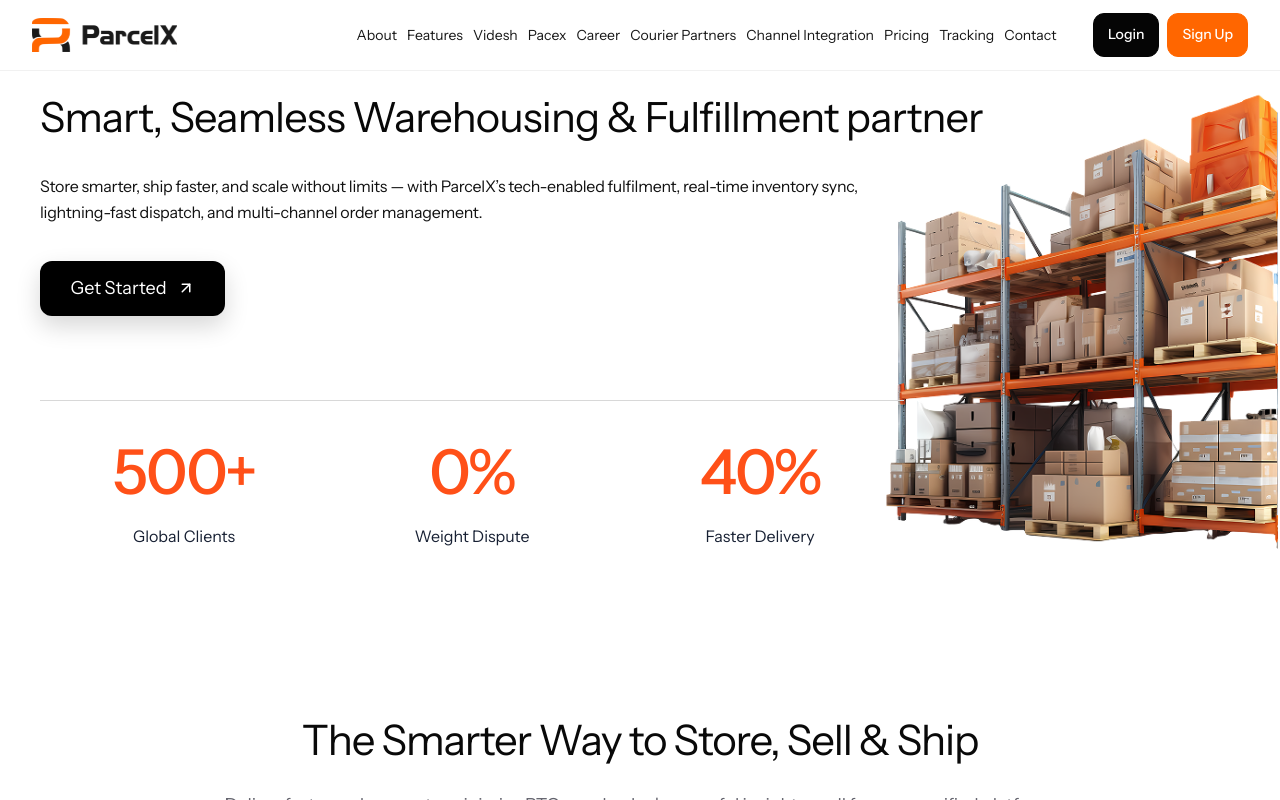
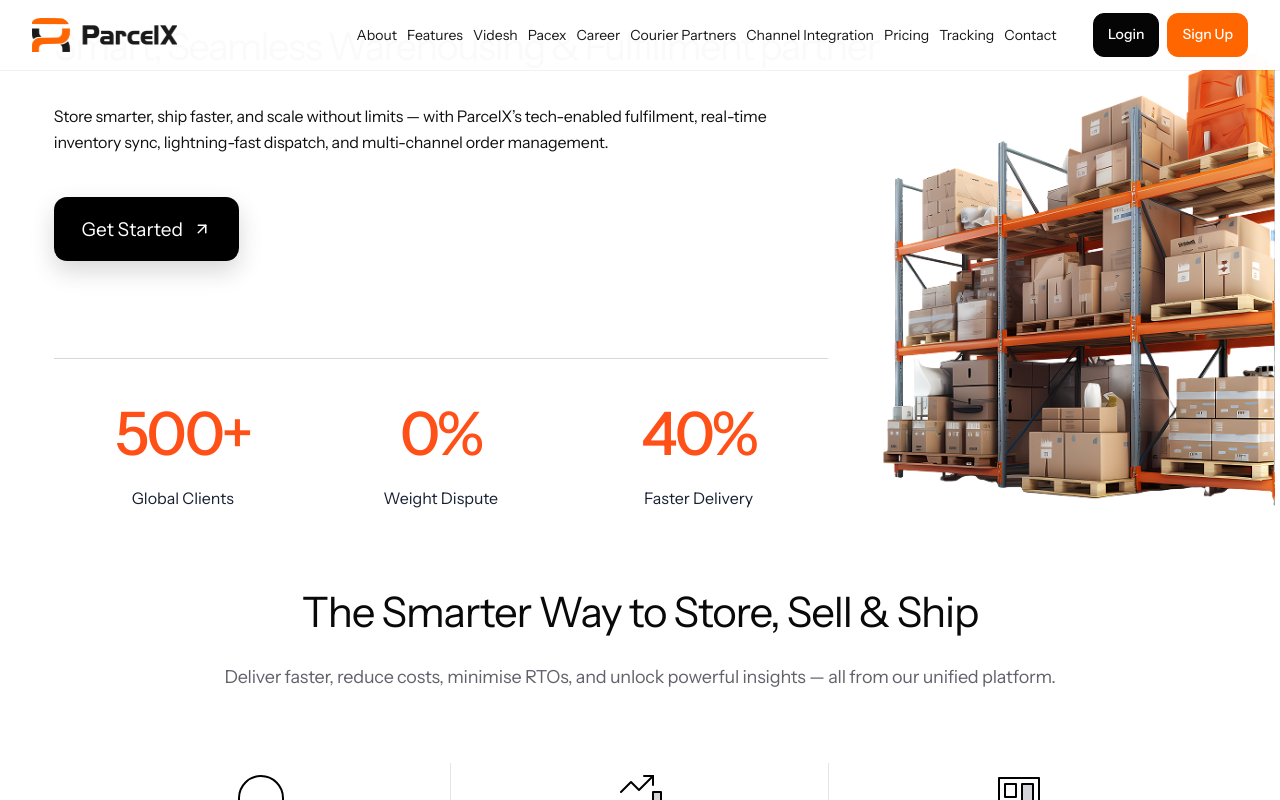
Before and after one commit to anshulsaxena21/px-new-pages, a React (Vite) app: page / in a window 1280 px wide. Shown: the top 800 px of the page. Built offline with nearby package versions, Linux system fonts and the light colour scheme.

Commit message:
Align fulfillment hero spacing and typography to Figma

```diff
--- a/src/pages/Fulfillment.css
+++ b/src/pages/Fulfillment.css
@@ -1518,3 +1518,105 @@
     height: auto;
   }
 }
+
+
+
+/* Figma-aligned fulfillment hero — desktop reference at 1568–1776px. */
+@media (min-width: 1001px) {
+  .fulfillment-page .hero-reference-layout.section-wrap {
+    width: calc(100% - 8.4%);
+    min-height: 0;
+    margin: 24px 0 0 4.2%;
+    padding: 0 0 54px;
+  }
+
+  .fulfillment-page .hero-reference-copy {
+    width: 66%;
+    max-width: 66%;
+  }
+
+  .fulfillment-page .hero-reference-title {
+    margin: 0 0 34px;
+    font-size: clamp(38px, 2.75vw, 46px);
+    font-weight: 400;
+    letter-spacing: -1.55px;
+    line-height: 1.2;
+    white-space: nowrap;
+  }
+
+  .fulfillment-page .hero-reference-lede {
+    width: 100%;
+    max-width: 1000px;
+    margin: 0 0 42px;
+    font-size: clamp(16px, 1.08vw, 19px);
+    letter-spacing: -0.2px;
+    line-height: 1.62;
+  }
+
+  .fulfillment-page .hero-reference-cta {
+    min-width: 185px;
+    height: 64px;
+    padding-inline: 27px;
+    border-radius: 13px;
+    font-size: 19px;
+  }
+
+  .fulfillment-page .hero-reference-divider {
+    width: min(100%, 1000px);
+    margin-top: 97px;
+  }
+
+  .fulfillment-page .hero-reference-metrics {
+    width: min(100%, 1000px);
+    padding-top: 45px;
+  }
+
+  .fulfillment-page .hero-reference-metric strong {
+    margin-bottom: 24px;
+    font-size: clamp(60px, 4.5vw, 80px);
+    letter-spacing: -2.8px;
+    font-weight: 500;
+  }
+
+  .fulfillment-page .hero-reference-metric p {
+    font-size: clamp(16px, 1.15vw, 20px);
+  }
+
+  .fulfillment-page .hero-reference-visual {
+    inset: 0 -4.2% 0 auto;
+    width: 47%;
+    height: 610px;
+  }
+
+  .fulfillment-page .hero-reference-warehouse {
+    top: 10px;
+    right: 0;
+    left: auto;
+    width: clamp(410px, 32vw, 570px);
+    height: 560px;
+    object-fit: contain;
+    object-position: top right;
+  }
+}
+
+@media (min-width: 1001px) and (max-width: 1250px) {
+  .fulfillment-page .hero-reference-title {
+    font-size: clamp(34px, 3.1vw, 40px);
+    letter-spacing: -1.1px;
+  }
+
+  .fulfillment-page .hero-reference-copy {
+    width: 68%;
+    max-width: 68%;
+  }
+
+  .fulfillment-page .hero-reference-warehouse {
+    width: 400px;
+    height: 500px;
+  }
+
+  .fulfillment-page .hero-reference-divider,
+  .fulfillment-page .hero-reference-metrics {
+    width: 94%;
+  }
+}
```
